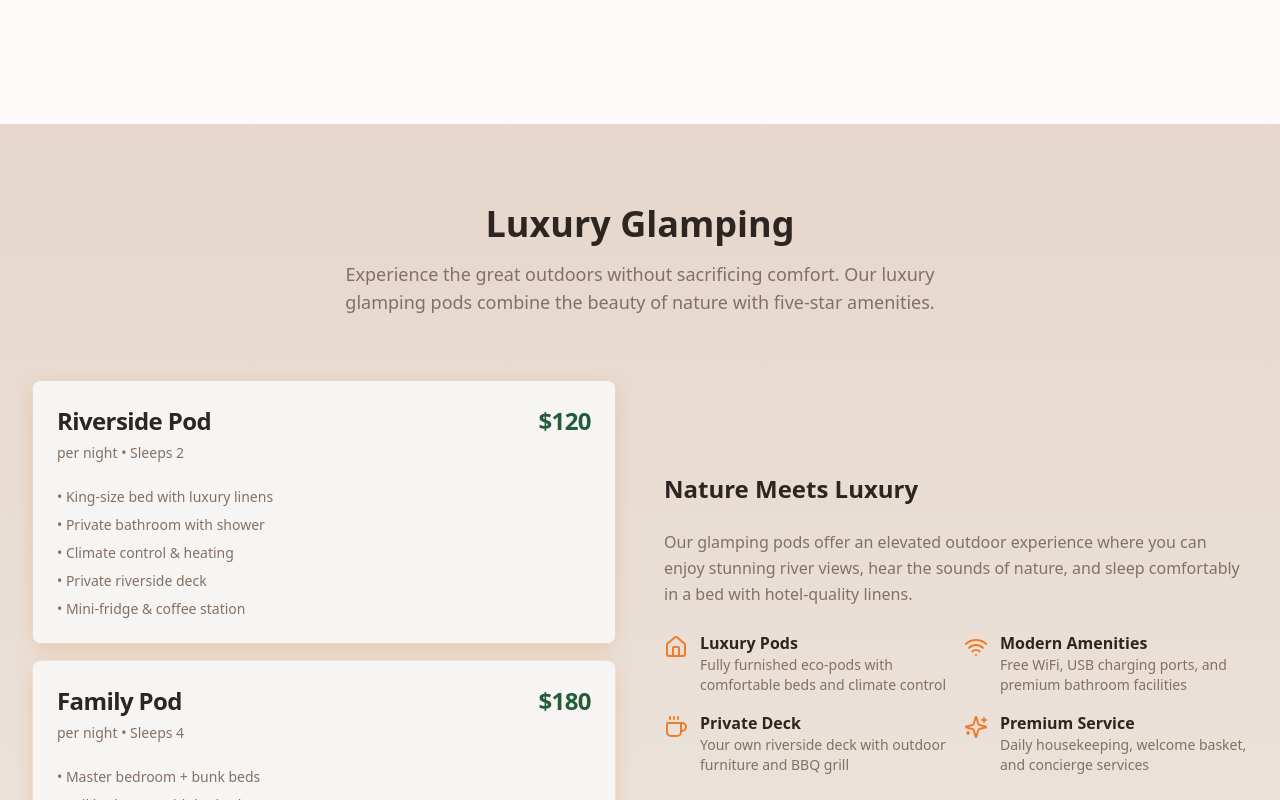
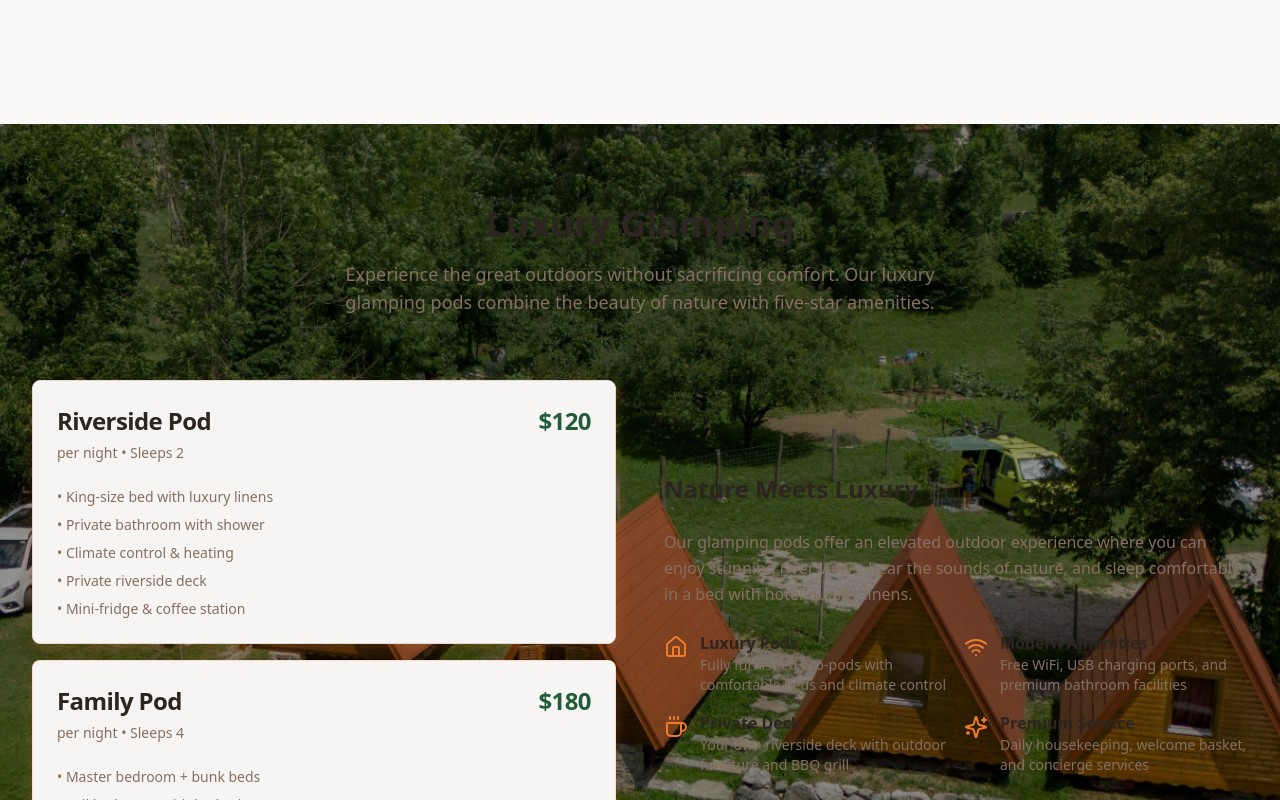
Before and after one commit to Kampsiber/kamp-siber-adventures-web, a React (Vite) app: page / in a window 1280 px wide. Shown: the part 1620-2420 px from the top of the page. Built offline with nearby package versions, Linux system fonts and the light colour scheme.

Commit message:
Add background image
Set the provided image as a background for the Glamping section.

```diff
--- a/src/components/GlampingSection.tsx
+++ b/src/components/GlampingSection.tsx
@@ -27,8 +27,9 @@ const GlampingSection = () => {
   ];
 
   return (
-    <section id="glamping" className="py-20 bg-earth-gradient">
-      <div className="max-w-7xl mx-auto px-4 sm:px-6 lg:px-8">
+    <section id="glamping" className="py-20 relative bg-cover bg-center bg-no-repeat" style={{backgroundImage: "url('/lovable-uploads/f09da32a-ff1c-43d9-9c6a-662aea1d8fef.png')"}}>
+      <div className="absolute inset-0 bg-black/40"></div>
+      <div className="max-w-7xl mx-auto px-4 sm:px-6 lg:px-8 relative z-10">
         <div className="text-center mb-16">
           <h2 className="text-3xl sm:text-4xl font-bold text-foreground mb-4">
             Luxury Glamping
```
Also changed, not shown: public/glamping-background.jpg (added), public/lovable-uploads/f09da32a-ff1c-43d9-9c6a-662aea1d8fef.png (added).
